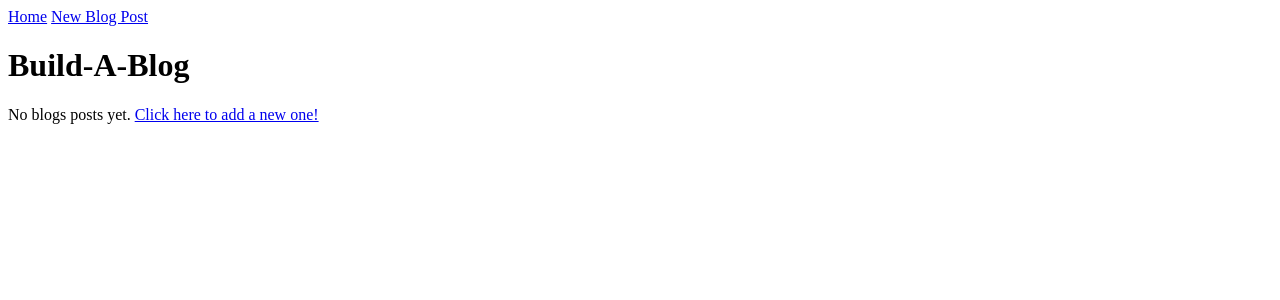
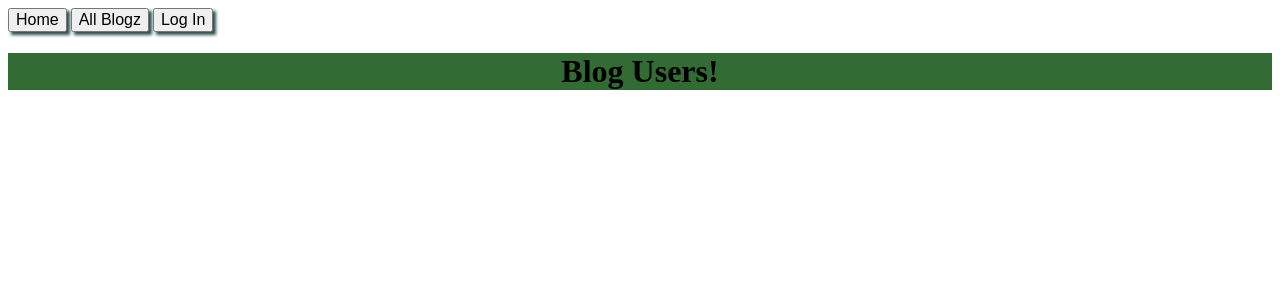
Before and after one commit to dsironen/blogz, a Flask app: page / in a window 1280 px wide. Shown: the top 300 px of the page. Run offline with Flask 2, Linux system fonts and the light colour scheme; data that the repository does not hold is empty.

Commit message:
Finished Blogz

```diff
--- a/main.py
+++ b/main.py
@@ -1,67 +1,183 @@
-from flask import Flask, request, redirect, render_template, flash
+from flask import Flask, request, redirect, render_template, flash, session
 from flask_sqlalchemy import SQLAlchemy
 from datetime import datetime
+from hashutils import make_pw_hash, check_pw_hash
 
 app=Flask(__name__)
 app.config['DEBUG'] = True
-app.config['SQLALCHEMY_DATABASE_URI'] = 'mysql+pymysql://build-a-blog:buildablog@localhost:8889/build-a-blog'
+app.config['SQLALCHEMY_DATABASE_URI'] = 'mysql+pymysql://blogz:password@localhost:8889/blogz'
 app.config['SQLALCHEMY_ECHO'] = True
-app.secret_key = 'ThisIsMySecretKey'
+app.secret_key = 'MySuperSecretKey'
 
 db = SQLAlchemy(app)
+
+
+class User(db.Model):
+    id = db.Column(db.Integer, primary_key=True)
+    name = db.Column(db.String(120), unique=True)
+    pw_hash = db.Column(db.String(120), nullable=False)
+    blogs = db.relationship('Blog', backref='user')
+
+    def __init__(self, name, password):
+        self.name = name
+        self.pw_hash = make_pw_hash(password)
+
+    def __repr__(self):
+        return self.name
 
 class Blog(db.Model):
     id = db.Column(db.Integer, primary_key=True)
     pub_date = db.Column(db.DateTime, nullable=False, default=datetime.utcnow)
-    title = db.Column(db.String(120))
-    body = db.Column(db.Text)
+    title = db.Column(db.String(120), nullable=False)
+    body = db.Column(db.Text, nullable=False)
+    user_id = db.Column(db.Integer, db.ForeignKey('user.id'))
 
-    def __init__(self, title, body):
+    def __init__(self, title, body, user):
         self.title = title
         self.body = body
+        self.user = user
+
+    def __repr__(self):
+        return self.title
+
+
+def verify(name, password1, password2):
+    '''Initially created for user-signup. Edited to remove email parameters.'''
+    if name == "":
+        flash('Please enter a username', 'error')
+        return False
+    elif len(name) < 3:
+        flash('Name may not be less than three characters.', 'error')
+    elif password1 == "":
+        flash('Please enter a password', 'error')
+        return False
+    elif " " in password1:
+        flash('No spaces allowed in password field', 'error')
+        return False
+    elif len(password1) < 3 or len(password1) > 20:
+        flash('Password must be between 3-20 characters', 'error')
+        return False
+    elif password2 == "":
+        flash('Please verify your password', 'error')
+        return False
+    elif password1 != password2:
+        flash('Passwords must match', 'error')
+        return False
+    else:
+        return True
+
+@app.before_request
+def require_login():
+
+    allowed_routes = ['index', 'blog', 'login', 'signup', 'static']
+    if request.endpoint not in allowed_routes and not session:
+        return redirect('/login')
 
 @app.route('/')
 def index():
-    '''Displays previous blog posts.'''
-    blogs = Blog.query.all()
 
-    if request.args:
-        return redirect('/blogpost')
+    users = User.query.all()
+    return render_template('index.html', users=users)
 
-    return render_template('index.html', blogs=blogs)
+@app.route('/signup', methods=['POST', 'GET'])
+def signup():
+
+    if request.method == 'POST':
+        name = request.form['name']
+        password1 = request.form['password']
+        password2 = request.form['verify']
+
+        if verify(name, password1, password2) == False:
+            return render_template('signup.html', name=name)
+
+        existing_user = User.query.filter_by(name=name).first()
+        if not existing_user:
+            new_user = User(name, password1)
+            db.session.add(new_user)
+            db.session.commit()
+            session['name'] = name
+            return redirect('/newpost')
+        else:
+            flash('Name is already registered', 'error')
+
+    return render_template('signup.html')
+
+@app.route('/login', methods=['POST', 'GET'])
+def login():
+
+    if request.method == 'POST':
+        name = request.form['name']
+        password = request.form['password']
+        user = User.query.filter_by(name=name).first()
+
+        if user and check_pw_hash(password, user.pw_hash):
+            session['name'] = name
+            flash('Logged in', 'info')
+            return redirect('/newpost')
+        else:
+             flash('User password incorrect, or user does not exist.', 'error')
+    return render_template('login.html')
+
+@app.route('/logout')
+def logout():
+     del session['name']
+     return redirect('/blog')
+
+@app.route('/blog')
+def blog():
+
+
+    blogs = Blog.query.order_by('pub_date desc').all()
+
+    return render_template('blog.html', blogs=blogs)
 
 
 @app.route('/newpost', methods=['POST', 'GET'])
 def newpost():
-    '''Displays newpost.html and delivers form data to index.html'''
+
+    if not session:
+        return redirect('login')
+
     if request.method == 'POST':
         title = request.form['blog-title']
         body = request.form['blog-body']
+        user_name = User.query.filter_by(name=session['name']).first()
 
         if title == "":
-            flash('Please enter a blog title', 'error')
+            flash('Please enter a title', 'error')
             return render_template('newpost.html', body=body)
         elif body == "":
-            flash("Please enter a blog title and an new blog entry!", 'error')
+            flash("Don't forget to write your blog post!", 'error')
             return render_template('newpost.html', title=title)
 
-        new_blog = Blog(title, body)
+        new_blog = Blog(title, body, user_name)
         db.session.add(new_blog)
         db.session.flush()
         db.session.commit()
 
         num = new_blog.id
-        return redirect('/blogpost?id={0}'.format(num))
+        return redirect('/blogpost?id={0}&user={1}'.format(num, user_name))
 
     return render_template('newpost.html')
 
 
 @app.route('/blogpost', methods=['POST', 'GET'])
 def blogpost():
-    '''Displays individual blog entries as selected by blog.id.'''
+
     num = request.args.get('id')
+    user = request.args.get('user')
     blog = Blog.query.filter_by(id=num).first()
+
     return render_template('blogpost.html', blog=blog)
+
+@app.route('/singleUser')
+def singleUser():
+
+    id = request.args.get('id')
+    users_posts = Blog.query.filter_by(user_id=id).all()
+    user = User.query.filter_by(id=id).first()
+    return render_template('singleUser.html', users_posts=users_posts, user=user)
+
 
 if __name__ == "__main__":
     app.run()
--- a/static/styles.css
+++ b/static/styles.css
@@ -0,0 +1,43 @@
+.error {
+    color: red;
+}
+
+textarea {
+    height: 350px;
+    width: 600px;
+}
+
+.header {
+    float: center;
+    background-color: rgb(50, 108, 52);
+    text-align: center;
+}
+
+.content {
+    float: left;
+    margin: 30px;
+}
+
+.box {
+    background-color: rgba(196, 196, 196, 0.603);
+    border-radius: 5px;
+    padding: 10px 20px 5px 20px;
+    margin: 10px 10px 10px 10px;
+}
+
+.round {
+    border: 5px;
+    border-color: green;
+    border-radius: 25%;
+}
+
+.center {
+    margin: auto;
+    width: 50%;
+    text-align: center;
+}
+
+button {
+    box-shadow: 3px 3px 3px darkslategrey;
+    font-size: 1em;
+}
--- a/templates/base.html
+++ b/templates/base.html
@@ -1,14 +1,21 @@
 <!DOCTYPE html>
-<html>
+<html lang='en'>
     <head>
-        <title>Build-A-Blog!</title>
+        <title>Blogz</title>
         <link type="text/css" rel="stylesheet" href="/static/styles.css">
         <nav>
-            <a href='/'>Home</a>
-            <a href='/newpost'>New Blog Post</a>
+            <a href='/'><button>Home</button></a>
+            <a href='blog'><button>All Blogz</button></a>
+            {% if not session %}
+            <a href='/login'><button>Log In</button></a>
+            {% endif %}
+            {% if session %}
+            <a href='/newpost'><button>New Post</button></a>
+            <a href='/logout'><button>Log Out</button></a>
+            {% endif %}
         </nav>
     </head>
-    <body>
+    <body class='bg'>
         {% with messages = get_flashed_messages(with_categories=True) %}
             <ul>
                 {% for category,message in messages %}
@@ -19,6 +26,7 @@
 
         {% block content %}
 
+
         {% endblock %}
 
     </body>
--- a/templates/index.html
+++ b/templates/index.html
@@ -1,23 +1,16 @@
 {% extends 'base.html' %}
 
 {% block content %}
+
 <div class='header'>
-<h1>Build-A-Blog</h1>
+<h1>Blog Users!</h1>
 </div>
 
-<div class='content'>
-{% if blogs|length == 0 %}
-<p>No blogs posts yet. <a href='/newpost'>Click here to add a new one!</a></p>
-{% else %}
-    <ul>
-        {% for blog in blogs %}
-        <li>
-            <p><a href='/blogpost?id={{blog.id}}'><h3>{{blog.title}}</h3></a></p>
-            <p>{{blog.pub_date}}</p>
-            <p>{{blog.body}}</p>
-        </li>
+<div class='center' >
+        {% for user in users %}
+            <h2 class='box'><a href='/singleUser?id={{user.id}}'>{{ user.name }}</a></h3>
         {% endfor %}
-    </ul>
-{% endif %}
+
 </div>
+
 {% endblock %}
```
Also changed, not shown: hashutils.py (added, +18 -0 lines), templates/blog.html (added, +24 -0 lines), templates/blogpost.html (+6 -2 lines), templates/login.html (added, +24 -0 lines), templates/newpost.html (+9 -5 lines), templates/signup.html (added, +45 -0 lines), templates/singleUser.html (added, +27 -0 lines), templates/todos.html (deleted, +0 -42 lines), 2 other files.
